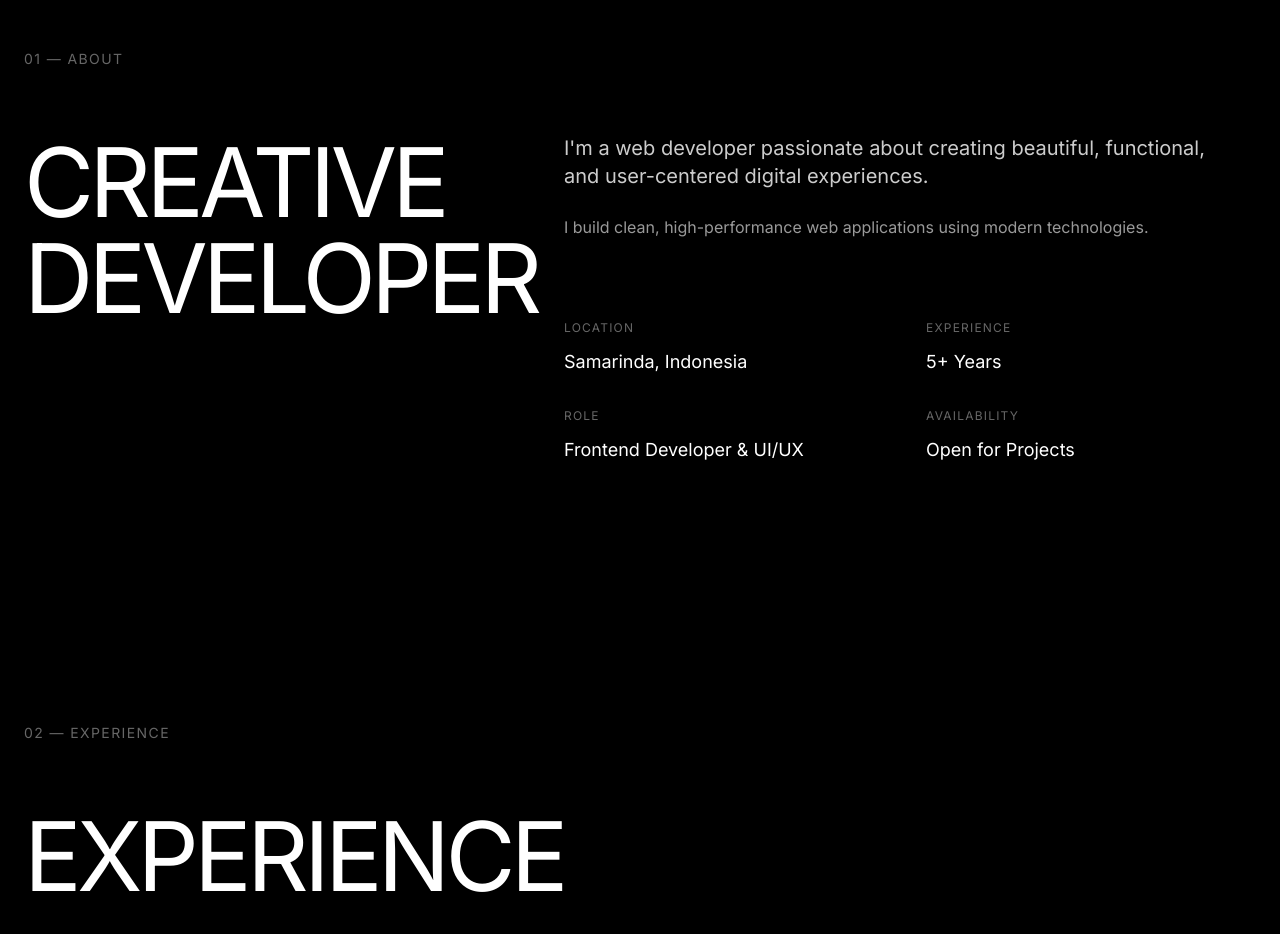
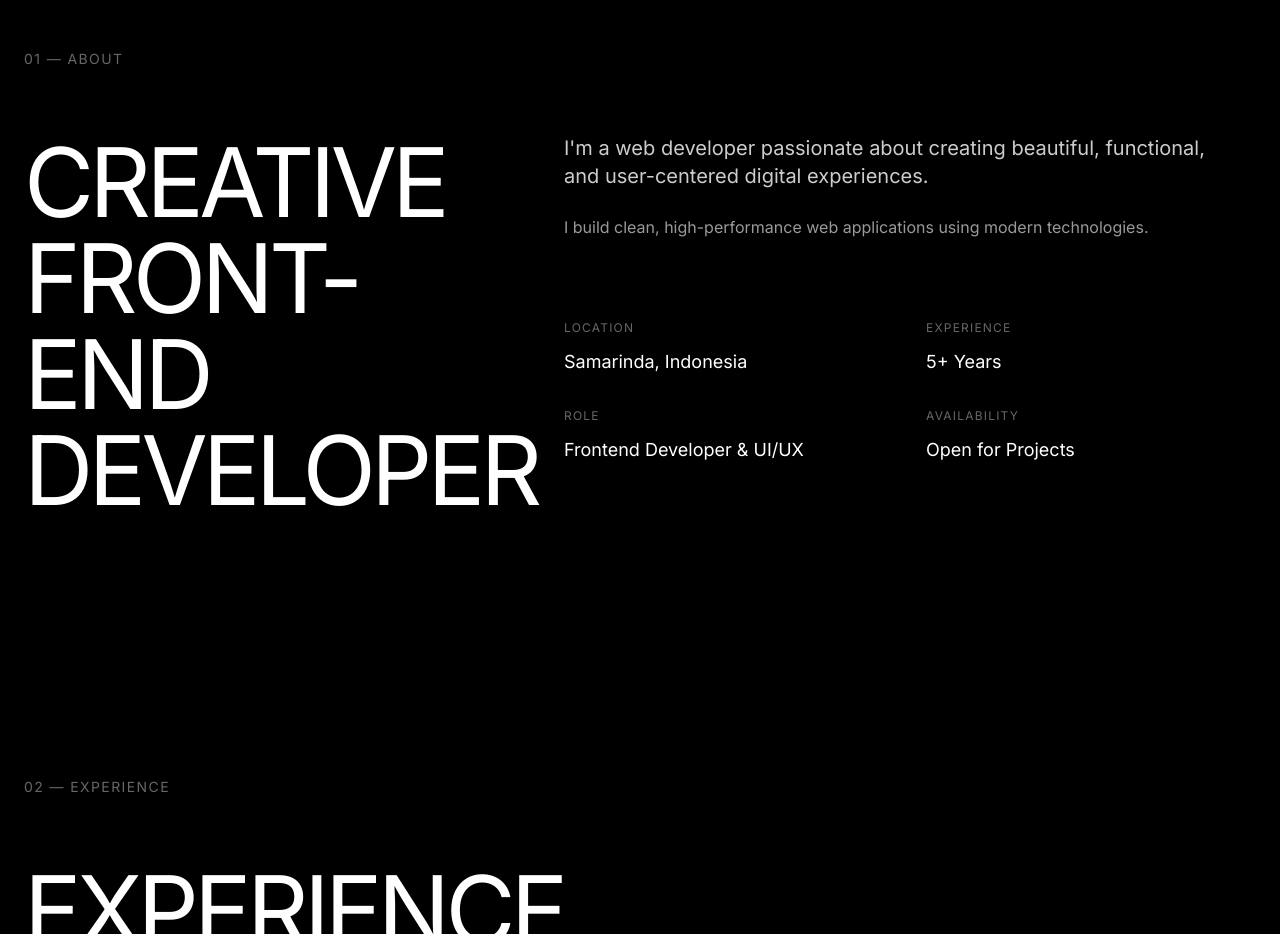
Before and after one commit to mhmmdarsy/arc-porto, a React (Vite) app: page / in a window 1280 px wide. Shown: the part 980-1914 px from the top of the page. Built offline with nearby package versions, Linux system fonts and the light colour scheme.

Commit message:
refactor: update title to 'Front-end Developer' in AboutSection component

```diff
--- a/src/components/sections/about/AboutSection.tsx
+++ b/src/components/sections/about/AboutSection.tsx
@@ -25,7 +25,7 @@ export function AboutSection() {
             <h2 className="text-6xl md:text-7xl lg:text-8xl uppercase tracking-tighter leading-[0.9]">
               Creative
               <br />
-              Developer
+              Front-end Developer
             </h2>
           </div>
 
```
